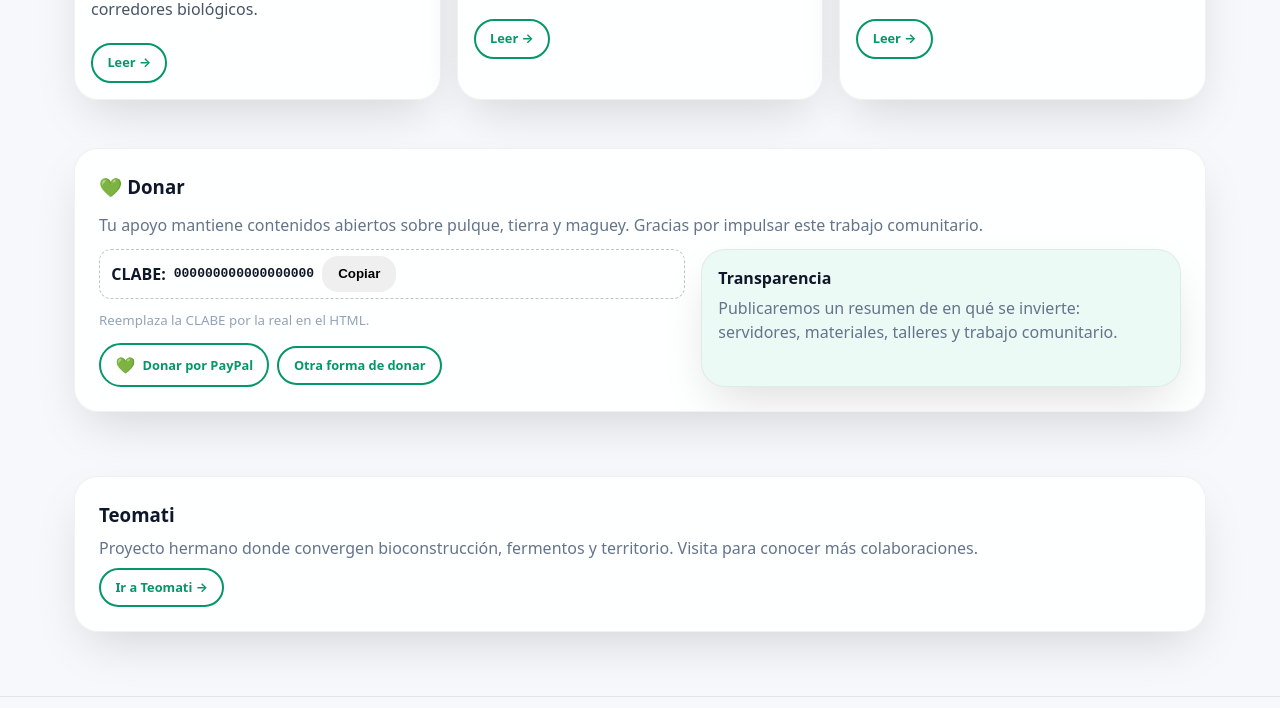
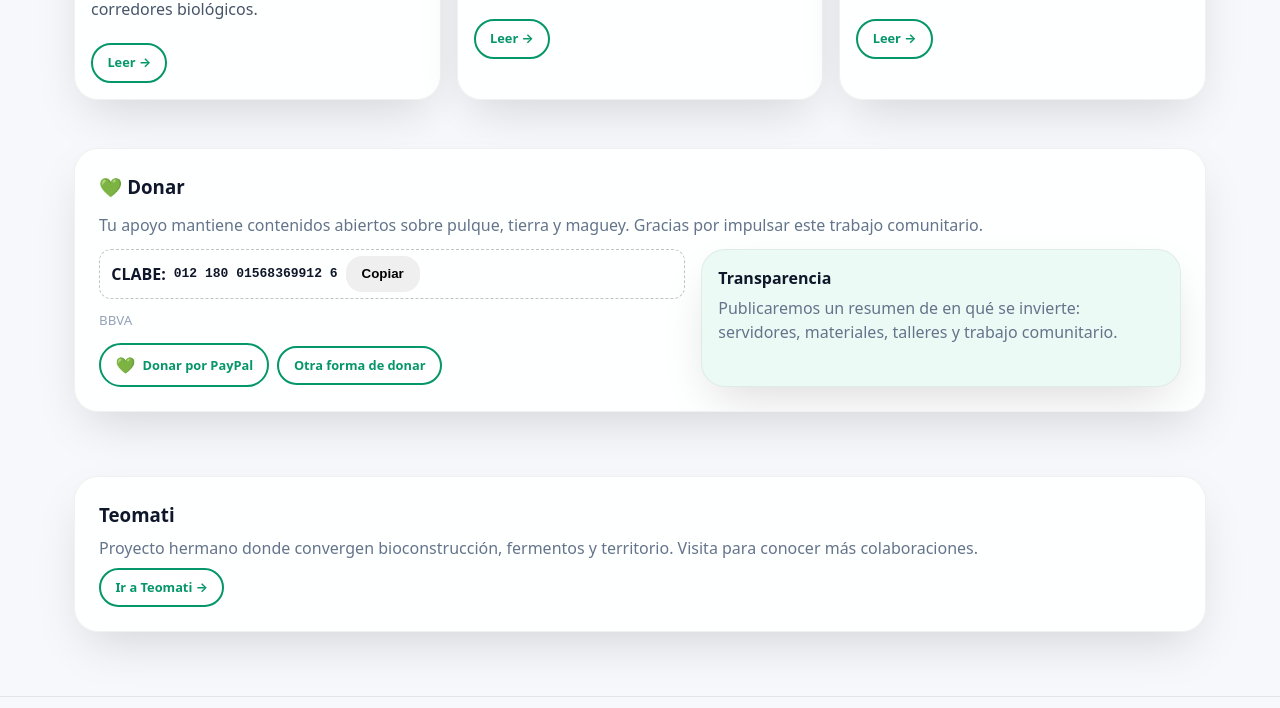
Before and after one commit to swgarz/guardianesdelpulque, a plain HTML site: page index.html in a window 1280 px wide. Shown: the part 1210-1918 px from the top of the page. Drawn offline with Linux system fonts and the light colour scheme.

Commit message:
Update index.html

```diff
--- a/index.html
+++ b/index.html
@@ -480,10 +480,10 @@
           <div class="stack-3">
             <div class="copy-badge">
               <span>CLABE:</span>
-              <code id="clabeText">000000000000000000</code>
+              <code id="clabeText">012 180 01568369912 6</code>
               <button id="copyClabe" class="btn" type="button">Copiar</button>
             </div>
-            <small style="color:#94a3b8">Reemplaza la CLABE por la real en el HTML.</small>
+            <small style="color:#94a3b8">BBVA</small>
 
             <div class="stack-2" style="grid-auto-flow:column;gap:.5rem;align-items:center;justify-content:flex-start">
               <a id="paypalBtn" class="chip" href="#" target="_blank" rel="noopener">
```
